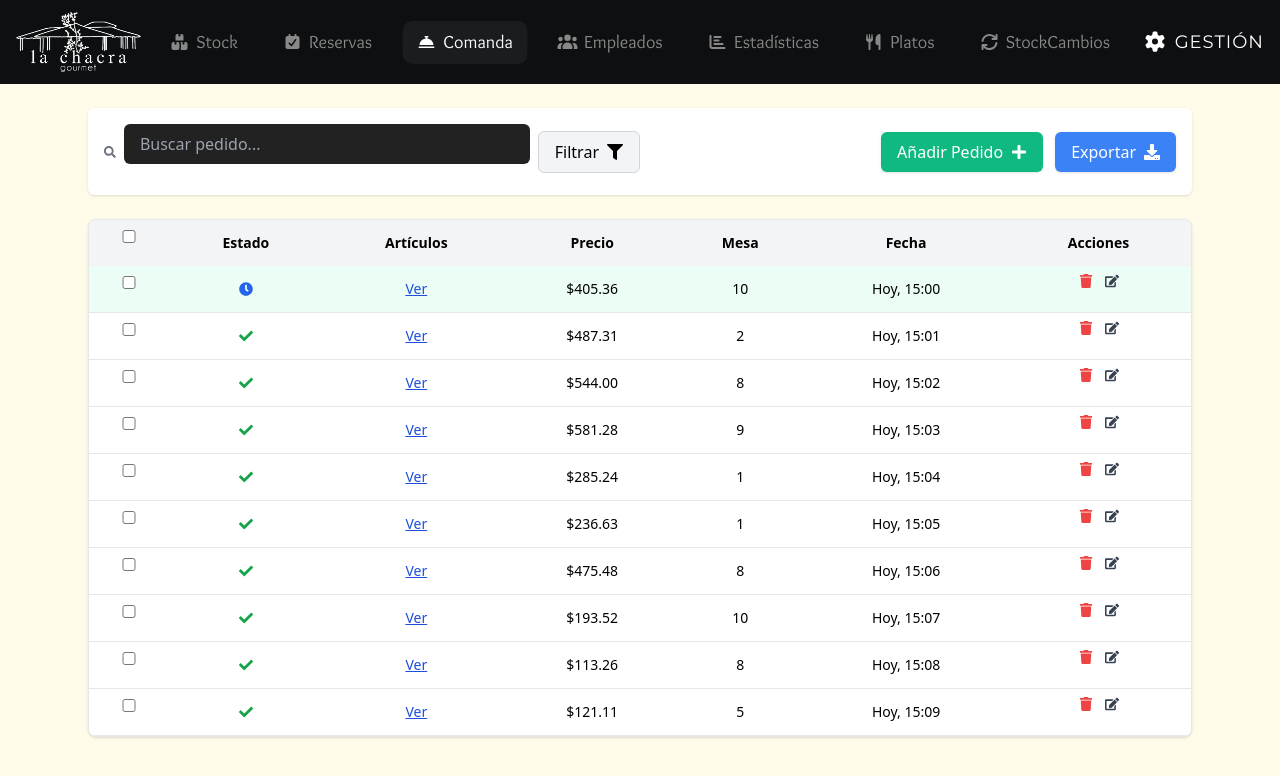
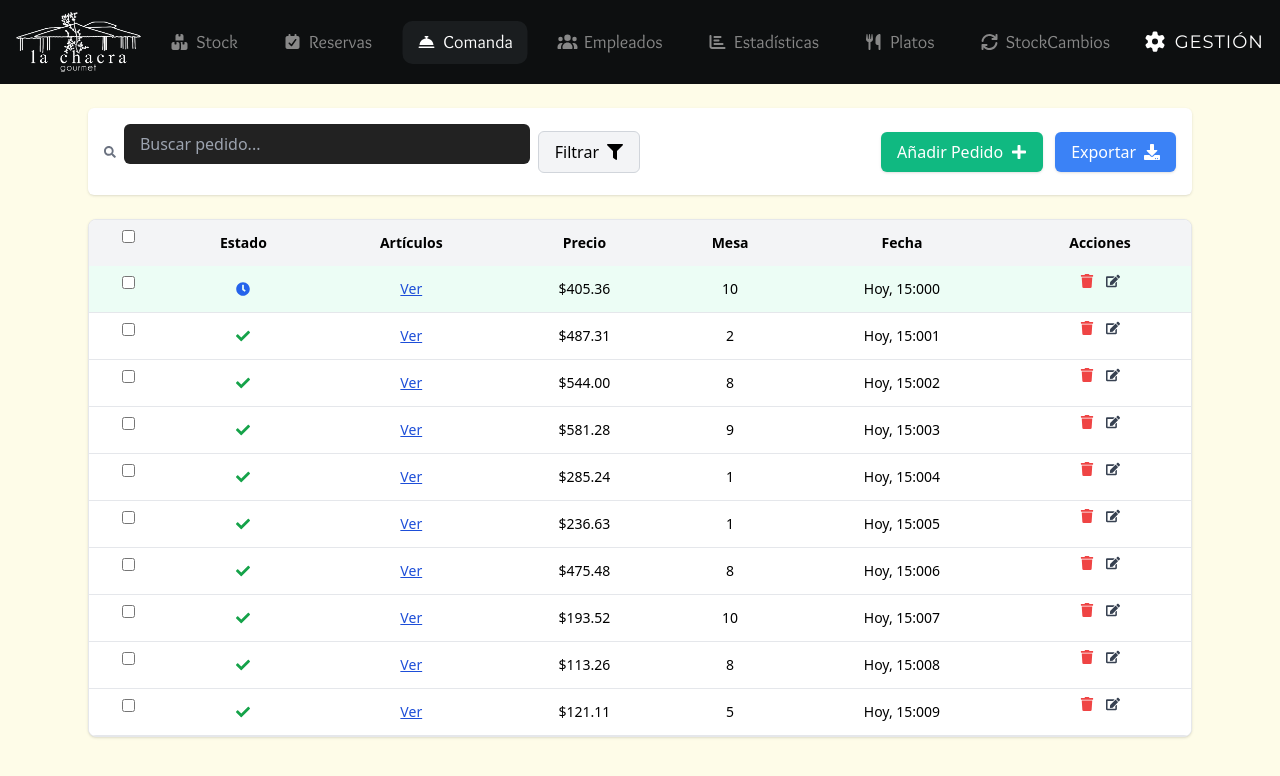
Before and after one commit to la-chacra/La-Chacra, a React (Vite) app in the folder Desarrollo/frontend/: page /admin/comanda in a window 1280 px wide. Shown: the top 776 px of the page. Built offline with nearby package versions, Linux system fonts and the light colour scheme; no server answers.

Commit message:
Prueba de commit

```diff
--- a/Desarrollo/frontend/src/pages/PaginaComanda/ComandaAdmin.jsx
+++ b/Desarrollo/frontend/src/pages/PaginaComanda/ComandaAdmin.jsx
@@ -18,7 +18,7 @@ export default function ComandaPage() {
       status: i === 0 ? "Pendiente" : "Hecho",
       price: (Math.random() * 500 + 100).toFixed(2),
       table: Math.floor(Math.random() * 10) + 1,
-      date: "Hoy, 15:0" + i,
+      date: "Hoy, 15:00" + i,
       checked: false,
     }))
   );
```
